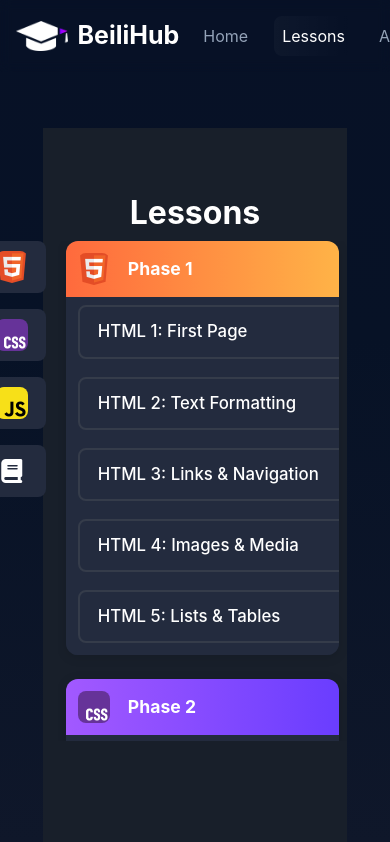
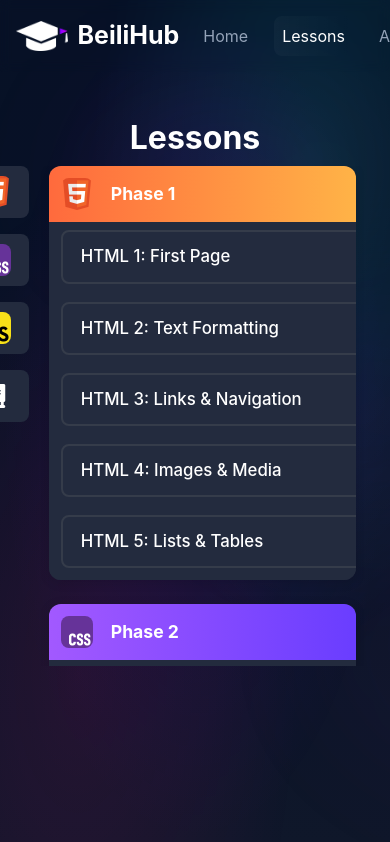
Before and after one commit to mangathemango/BeiliHub_React, a React (Vite) app: page /lesson-chose in a window 390 px wide. Shown: the top 842 px of the page. Built offline with nearby package versions, Linux system fonts and the light colour scheme.

Commit message:
Change background + some margin stuff

```diff
--- a/src/pages/Home/Home.css
+++ b/src/pages/Home/Home.css
@@ -142,12 +142,6 @@ body {
   display: block;
   pointer-events: none;
   user-select: none;
-}
-
-/* FEATURES */
-.main-content {
-  padding: 64px 28px;
-  margin-top: 12px;
 }
 
 .features-heading {
@@ -415,10 +409,6 @@ body {
     gap: 16px;
   }
 
-  .main-content {
-    padding: 28px 18px;
-  }
-
   .bottom-inner {
     width: calc(100% - 36px);
   }
--- a/src/pages/lessonChose/chose.css
+++ b/src/pages/lessonChose/chose.css
@@ -28,11 +28,9 @@
 }
 .lesson-chose-container {
   min-height: 100vh;
-  background: #181f2a;
   display: flex;
   flex-direction: column;
   align-items: center;
-  padding: 40px 0;
 }
 
 .lesson-chose-title {
--- a/src/pages/lessonChose/chose.jsx
+++ b/src/pages/lessonChose/chose.jsx
@@ -1,5 +1,6 @@
 import React, { useState } from "react";
 import { useNavigate } from "react-router-dom";
+import CosmicBackground from "../../components/CosmicBackground/CosmicBackground";
 import "./chose.css";
 
 const phases = [
@@ -134,6 +135,8 @@ const LessonChose = () => {
     // Images are now imported above
 
     return (
+        <>
+            <CosmicBackground variant="full" />
             <div className="lesson-chose-container">
                 <h1 className="lesson-chose-title" style={{ marginBottom: '16px' }}>Lessons</h1>
                 <div className="lesson-chose-main-row">
@@ -196,6 +199,7 @@ const LessonChose = () => {
                     </div>
                 </div>
             </div>
+        </>
     );
 };
 
```
Lines whose indentation alone changed are shown as unchanged.
